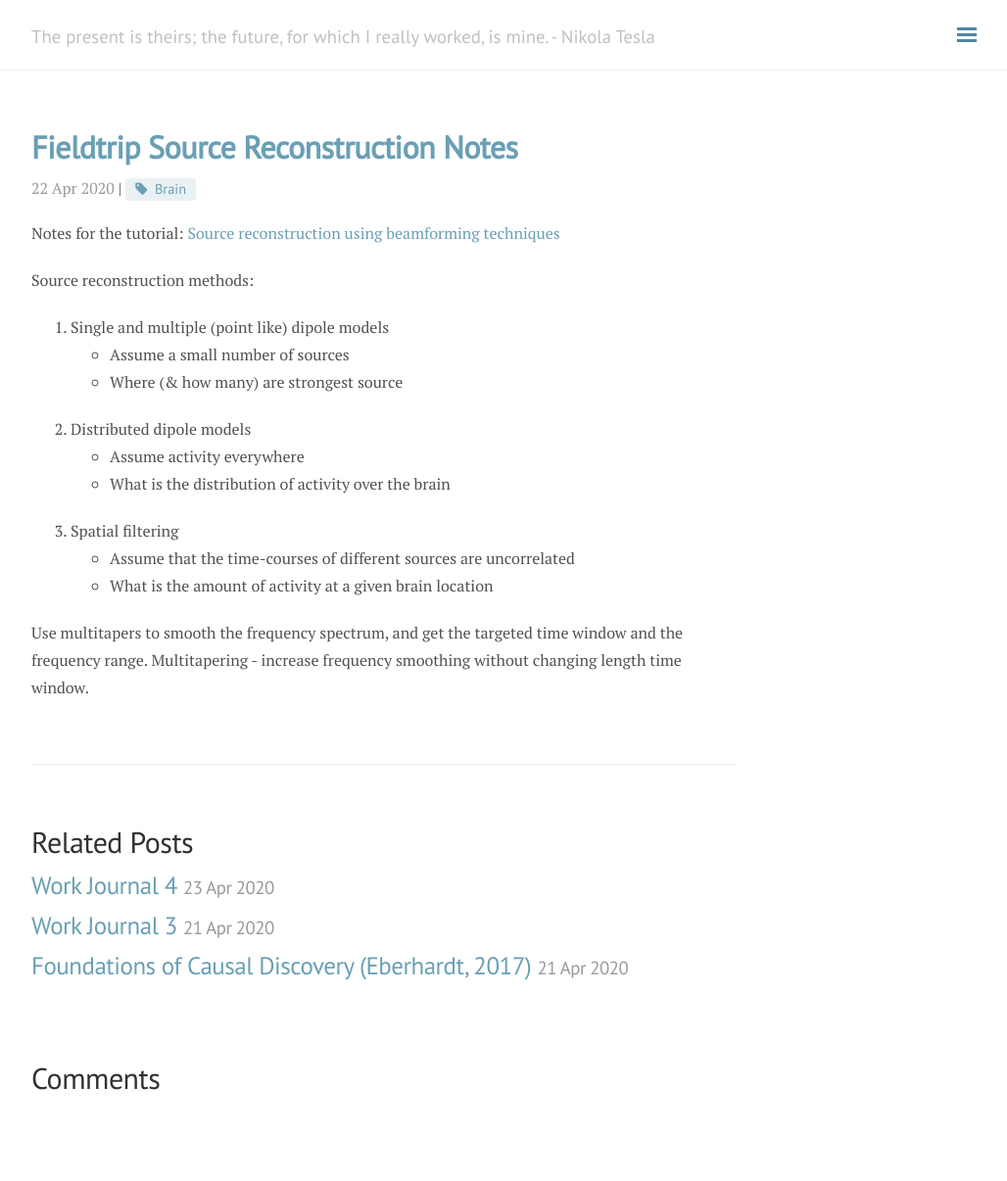
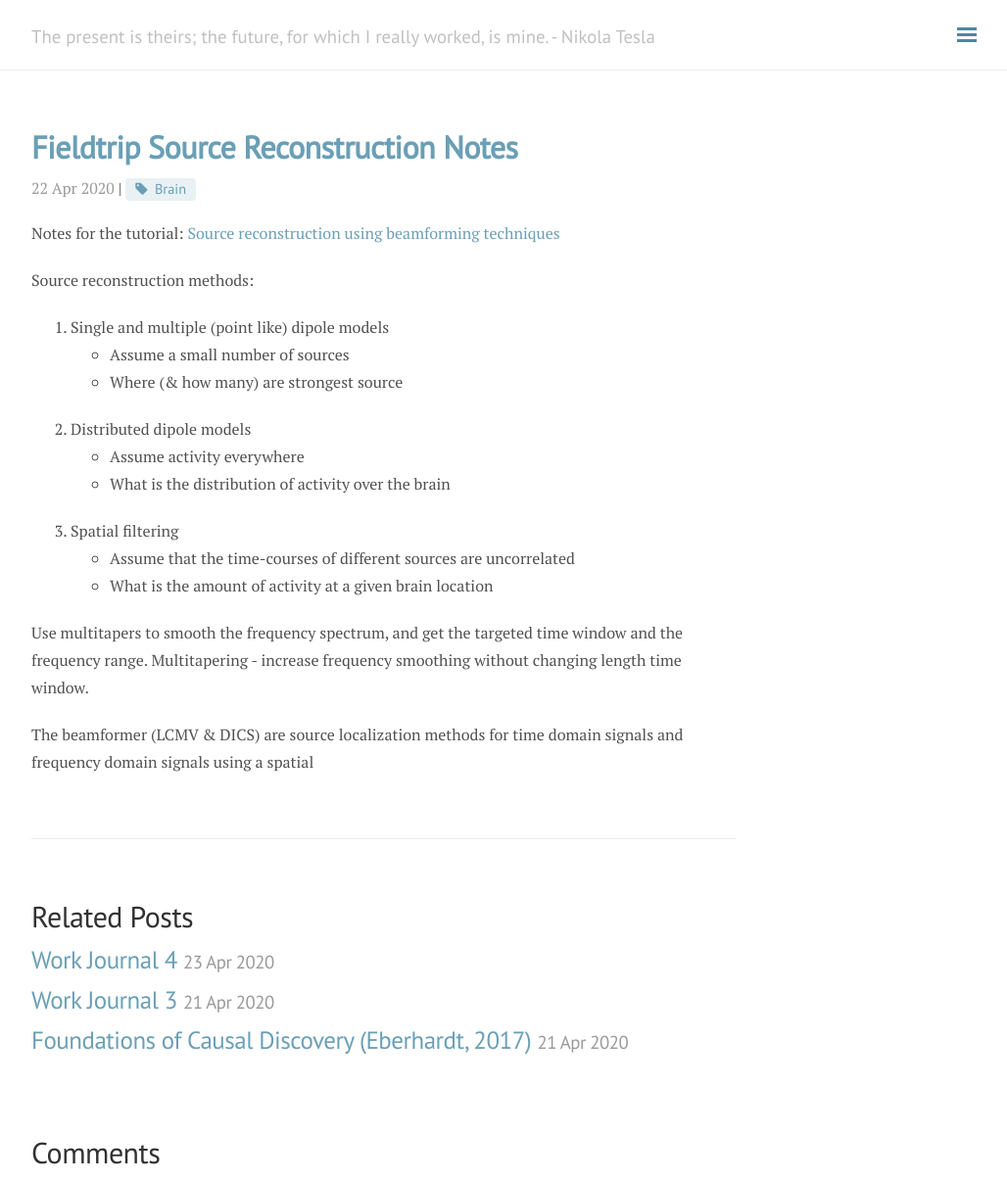
Before and after one commit to andylikescodes/andylikescodes.github.io, a Jekyll site: the page built from _posts/2020-04-22-Field-Trip-Source-Reconstruction-Notes.md, in a window 1280 px wide and 1206 px high. Shown: the whole window at 98% size, without its empty margins (248-1276 px from the left). Built offline with Jekyll 4.4.1, drawn with Linux system fonts in a browser that asks for light colours; nearby versions of some CDN libraries; comment, search, counter and statistics services are not loaded.

Commit message:
_posts/2020-04-22-Field-Trip-Source-Reconstruction-Notes.md updated from https://stackedit.io/

```diff
--- a/_posts/2020-04-22-Field-Trip-Source-Reconstruction-Notes.md
+++ b/_posts/2020-04-22-Field-Trip-Source-Reconstruction-Notes.md
@@ -23,7 +23,9 @@ Source reconstruction methods:
 
 Use multitapers to smooth the frequency spectrum, and get the targeted time window and the frequency range. Multitapering - increase frequency smoothing without changing length time window.
 
+The beamformer (LCMV & DICS) are source localization methods for time domain signals and frequency domain signals using a spatial
+
 <!--stackedit_data:
-eyJoaXN0b3J5IjpbMjc1NjY3OTU4LC01NTMzODk2LC0xNTUwMz
-E0NDQyXX0=
+eyJoaXN0b3J5IjpbLTE2OTQ4Mzc3MDMsMjc1NjY3OTU4LC01NT
+MzODk2LC0xNTUwMzE0NDQyXX0=
 -->
```
